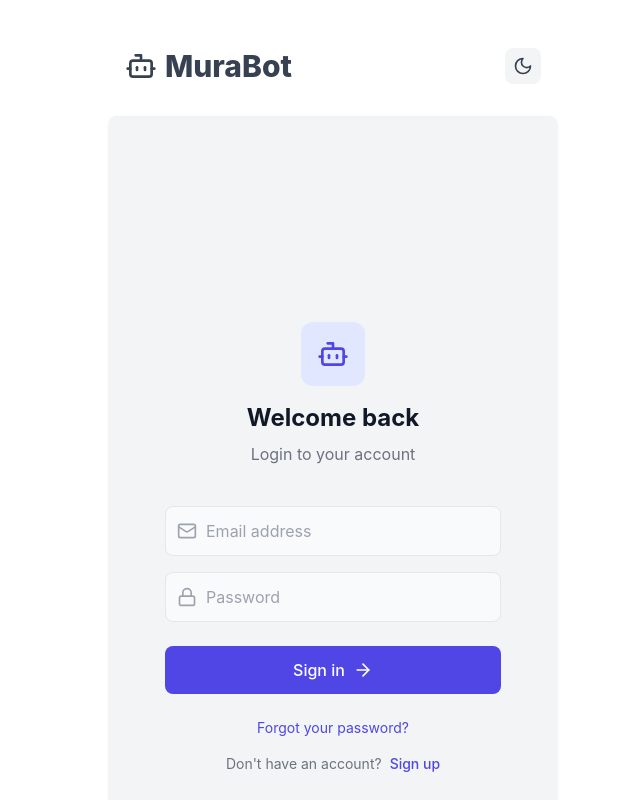
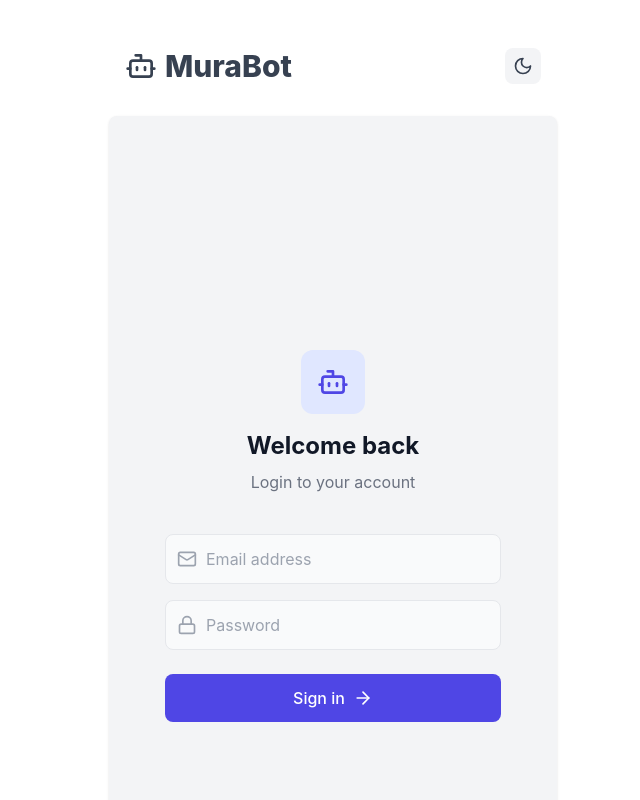
Before and after one commit to willerdev/botrader, a React (Vite) app: page /login in a window 1280 px wide. Shown: the whole page, without its empty margins (307-947 px from the left). Built offline with nearby package versions, Linux system fonts and the light colour scheme.

Commit message:
first comsswe

```diff
--- a/src/pages/LoginPage.tsx
+++ b/src/pages/LoginPage.tsx
@@ -103,21 +103,8 @@ export const LoginPage = () => {
         </button>
 
         <div className="flex flex-col items-center gap-4 text-sm">
-          <Link
-            to="/forgot-password"
-            className="text-indigo-600 dark:text-indigo-400 hover:text-indigo-500 dark:hover:text-indigo-300"
-          >
-            Forgot your password?
-          </Link>
-          <div className="flex items-center gap-2 text-gray-500 dark:text-gray-400">
-            Don't have an account?{' '}
-            <Link
-              to="/signup"
-              className="text-indigo-600 dark:text-indigo-400 hover:text-indigo-500 dark:hover:text-indigo-300 font-medium"
-            >
-              Sign up
-            </Link>
-          </div>
+
+
         </div>
       </form>
     </div>
```
